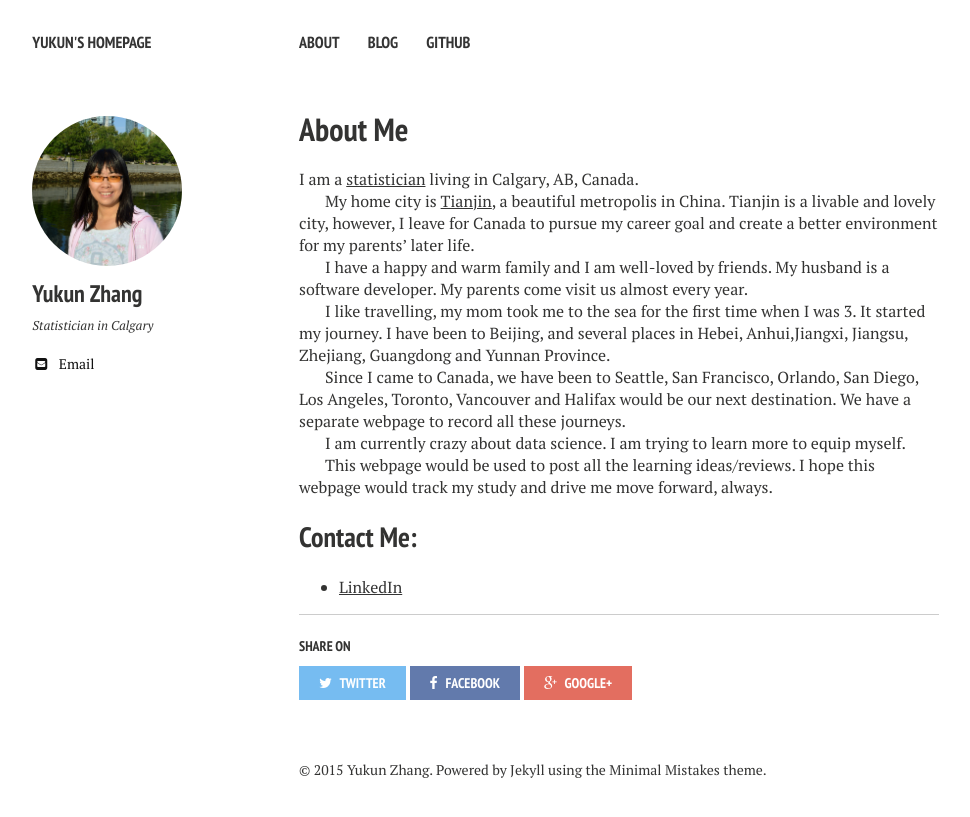
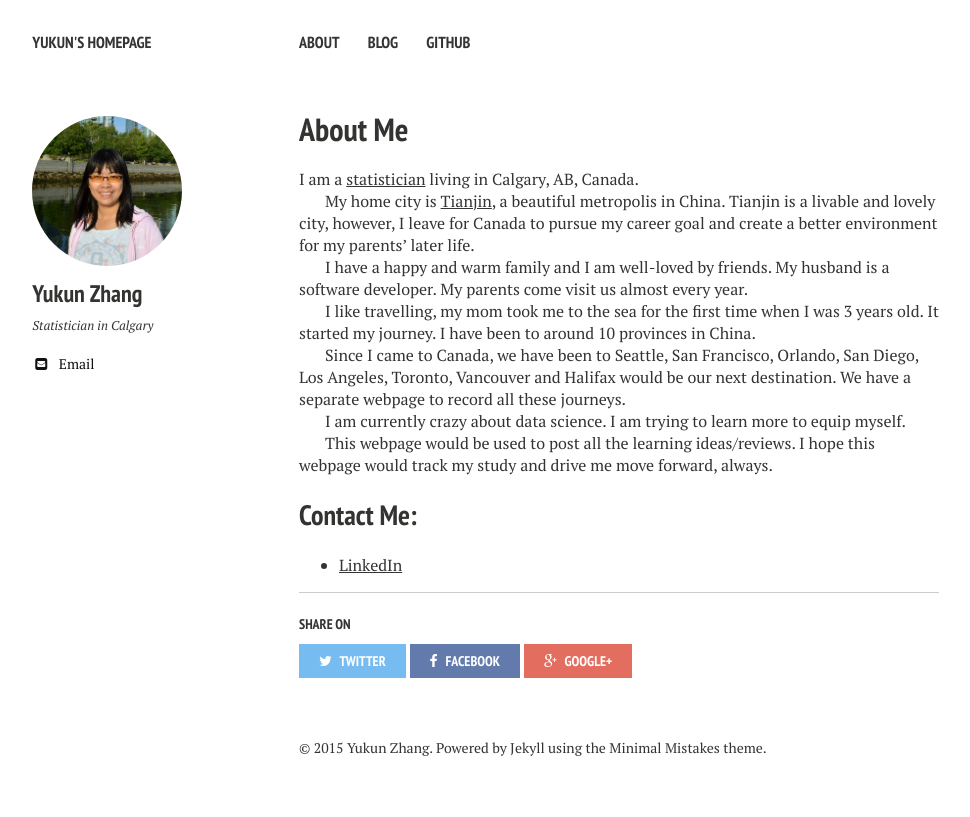
Before and after one commit to YukunZhang/gemqueen.github.com, a Jekyll site: the page built from about/index.md, in a window 1280 px wide. Shown: the top 817 px of the page, without its empty margins (21-991 px from the left). Built offline with Jekyll 4.4.1, drawn with Linux system fonts in a browser that asks for light colours; nearby versions of some CDN libraries.

Commit message:
Update index.md

```diff
--- a/about/index.md
+++ b/about/index.md
@@ -10,7 +10,7 @@ My home city is [Tianjin](https://www.google.ca/search?q=tianjin&oq=tianjin&aqs=
 
 I have a happy and warm family and I am well-loved by friends. My husband is a software developer. My parents come visit us almost every year.
 
-I like travelling, my mom took me to the sea for the first time when I was 3. It started my journey. I have been to Beijing, and several places in Hebei, Anhui,Jiangxi, Jiangsu, Zhejiang, Guangdong and Yunnan Province.
+I like travelling, my mom took me to the sea for the first time when I was 3 years old. It started my journey. I have been to around 10 provinces in China.
 
 Since I came to Canada, we have been to Seattle, San Francisco, Orlando, San Diego, Los Angeles, Toronto, Vancouver and Halifax would be our next destination. We have a separate webpage to record all these journeys.
 
```
